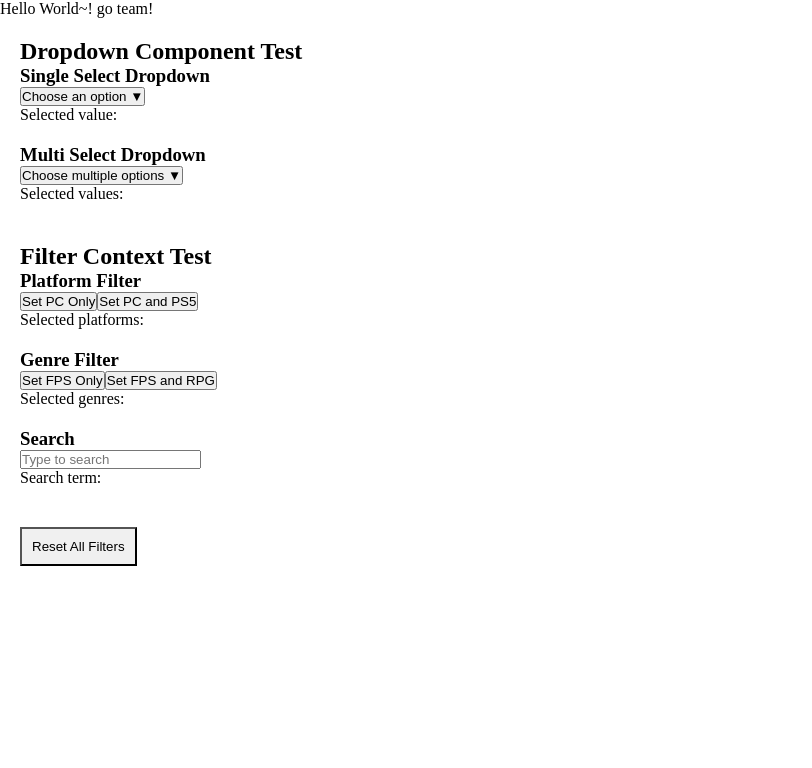
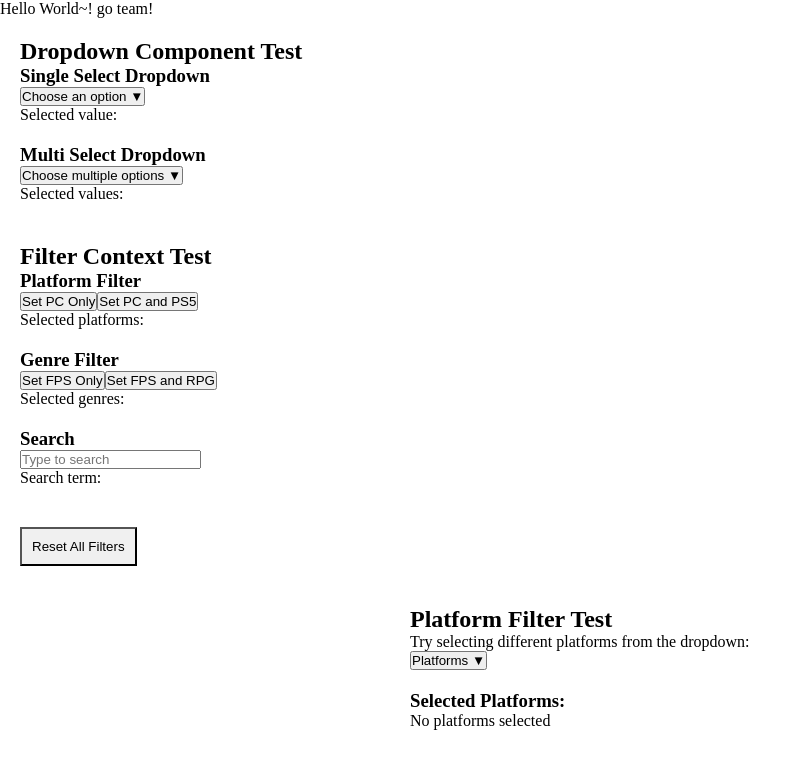
Before and after one commit to vayntail/coneko-frontend, a React (Vite) app: page / in a window 1280 px wide. Shown: the top 768 px of the page, without its empty margins (0-812 px from the left). Built offline with nearby package versions, Linux system fonts and the light colour scheme.

Commit message:
Moved mock data to agreed upon data structure folder, Added PlatformFilter, updated FilterContext to include Platform Filter and Mock Data

```diff
--- a/src/App.jsx
+++ b/src/App.jsx
@@ -1,6 +1,7 @@
 import TestDropdown from "./components/test/TestDropdown";
 import TestFilterContext from "./components/test/TestFilterContext";
 import { FilterProvider } from "./context/FilterContext";
+import TestPlatformFilter from "./components/test/TestPlatformFilter";
 function App() {
   return (
     <>
@@ -10,6 +11,8 @@ function App() {
       <FilterProvider>
         <TestFilterContext />
       </FilterProvider>
+
+      <TestPlatformFilter />
     </>
   );
 }
--- /dev/null
+++ b/src/assets/mockData/filterOptions.js
@@ -0,0 +1,68 @@
+//Folder Structure for the data-
+// src/assets/mockData/filterOptions.js
+
+// Platform options
+//Patrick Shush, older consoles is for BackEnd
+export const platformOptions = [
+  { value: "pc", label: "PC" },
+  { value: "ps5", label: "PlayStation 5" },
+  { value: "ps4", label: "PlayStation 4" },
+  { value: "xbox_series", label: "Xbox Series X/S" },
+  { value: "xbox_one", label: "Xbox One" },
+  { value: "switch", label: "Nintendo Switch" },
+  { value: "mobile", label: "Mobile" },
+];
+
+// Genre options
+export const genreOptions = [
+  { value: "fps", label: "FPS" },
+  { value: "moba", label: "MOBA" },
+  { value: "rpg", label: "RPG" },
+  { value: "mmorpg", label: "MMORPG" },
+  { value: "battle_royale", label: "Battle Royale" },
+  { value: "strategy", label: "Strategy" },
+  { value: "sports", label: "Sports" },
+  { value: "racing", label: "Racing" },
+  { value: "card", label: "Card Games" },
+  { value: "fighting", label: "Fighting" },
+  { value: "adventure", label: "Adventure" },
+  { value: "simulation", label: "Simulation" },
+  { value: "party", label: "Party Games" },
+];
+
+// Region options
+export const regionOptions = [
+  { value: "na", label: "North America" },
+  { value: "eu", label: "Europe" },
+  { value: "sa", label: "South America" },
+  { value: "as", label: "Asia" },
+  { value: "oc", label: "Oceania" },
+  { value: "af", label: "Africa" },
+];
+
+// Group size options
+export const groupSizeOptions = [
+  { value: "any", label: "Any Group Size" },
+  { value: "small", label: "Small (1-2 players)" },
+  { value: "medium", label: "Medium (3-5 players)" },
+  { value: "large", label: "Large (6+ players)" },
+];
+
+// Custom tag options (At this stage of the project we'll create the custom tags)
+export const customTagOptions = [
+  { value: "mic", label: "Has Microphone" },
+  { value: "competitive", label: "Competitive" },
+  { value: "casual", label: "Casual" },
+  { value: "beginner_friendly", label: "Beginner Friendly" },
+  { value: "experienced", label: "Experienced Players" },
+  { value: "tournament", label: "Tournament" },
+  { value: "ranked", label: "Ranked Play" },
+
+  // Role-based tags that exist in most games
+  { value: "tank", label: "Tank" },
+  { value: "healer", label: "Healer/Support" },
+  { value: "dps", label: "DPS/Damage" },
+  { value: "controller", label: "Controller" },
+  { value: "initiator", label: "Initiator" },
+  { value: "strategist", label: "Strategist" },
+];
--- /dev/null
+++ b/src/components/filters/PlatformFilter.jsx
@@ -0,0 +1,28 @@
+import Dropdown from "../common/Dropdown";
+import { useFilters } from "../../context/FilterContext";
+
+//(What is this?)
+//Component that Allows Users to filter game sessions by platform
+//This component doesn't manage its own state - it gets everything from context
+
+const PlatformFilter = () => {
+  //Get what we need from the filer context
+  // - platforms: current selected platforms array
+  // - setPlatforms: function to update selected platforms
+  // - platformOptions: list of available platforms to choose from
+  const { platforms, setPlatforms, platformOptions } = useFilters();
+
+  return (
+    <Dropdown
+      label="Platforms" // Default when nothing is selected
+      options={platformOptions} //List of options PC, PS5 etc
+      selected={platforms} //current selected platform
+      onSelect={setPlatforms} //Function to call when selection changes
+      allowMultiple={true} //Allow selecting multiple platforms
+      showSelectedCount={true} //Show count when items are selected
+      className="platformFilter" //(For the part that matter the most. . .Aka the styling)
+    />
+  );
+};
+
+export default PlatformFilter;
--- /dev/null
+++ b/src/components/test/TestPlatformFilter.jsx
@@ -0,0 +1,48 @@
+// src/components/TestPlatformFilter.jsx
+import { FilterProvider } from "../../context/FilterContext";
+import PlatformFilter from "../filters/PlatformFilter";
+import { useFilters } from "../../context/FilterContext";
+
+// Component to display the selected platforms
+const SelectedPlatforms = () => {
+  // Get platforms from context
+  const { platforms, platformOptions } = useFilters();
+
+  // Find the label for each selected platform value
+  const getLabel = (value) => {
+    const option = platformOptions.find((opt) => opt.value === value);
+    return option ? option.label : value;
+  };
+
+  return (
+    <div style={{ marginTop: "20px" }}>
+      <h3>Selected Platforms:</h3>
+      {platforms.length === 0 ? (
+        <p>No platforms selected</p>
+      ) : (
+        <ul>
+          {platforms.map((platform) => (
+            <li key={platform}>{getLabel(platform)}</li>
+          ))}
+        </ul>
+      )}
+    </div>
+  );
+};
+
+// Main test component
+const TestPlatformFilter = () => {
+  return (
+    <FilterProvider>
+      <div style={{ padding: "20px", maxWidth: "500px", margin: "0 auto" }}>
+        <h2>Platform Filter Test</h2>
+        <p>Try selecting different platforms from the dropdown:</p>
+
+        <PlatformFilter />
+        <SelectedPlatforms />
+      </div>
+    </FilterProvider>
+  );
+};
+
+export default TestPlatformFilter;
```
Also changed, not shown: scrap.js (+2 -68 lines), src/context/FilterContext.jsx (+15 -2 lines).
